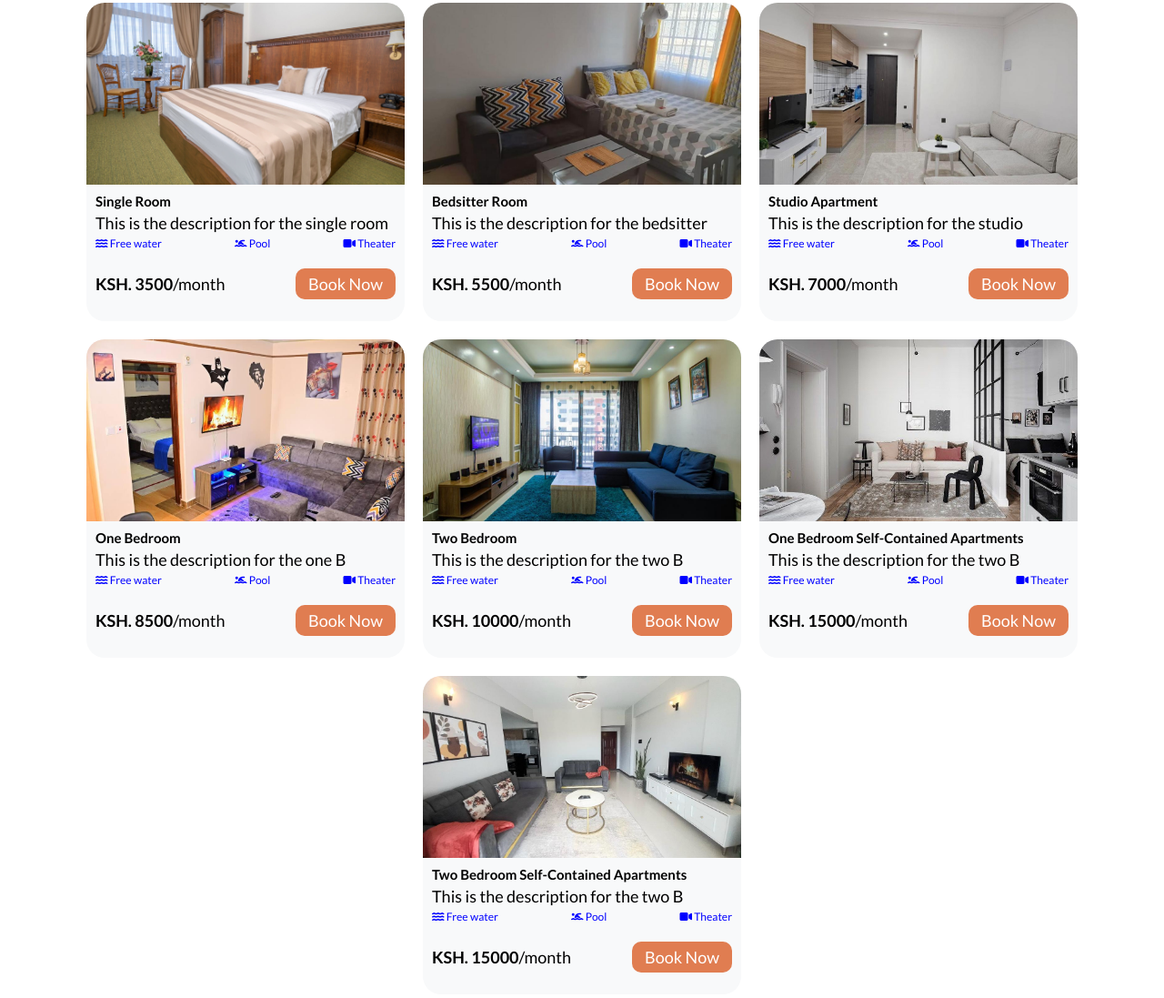
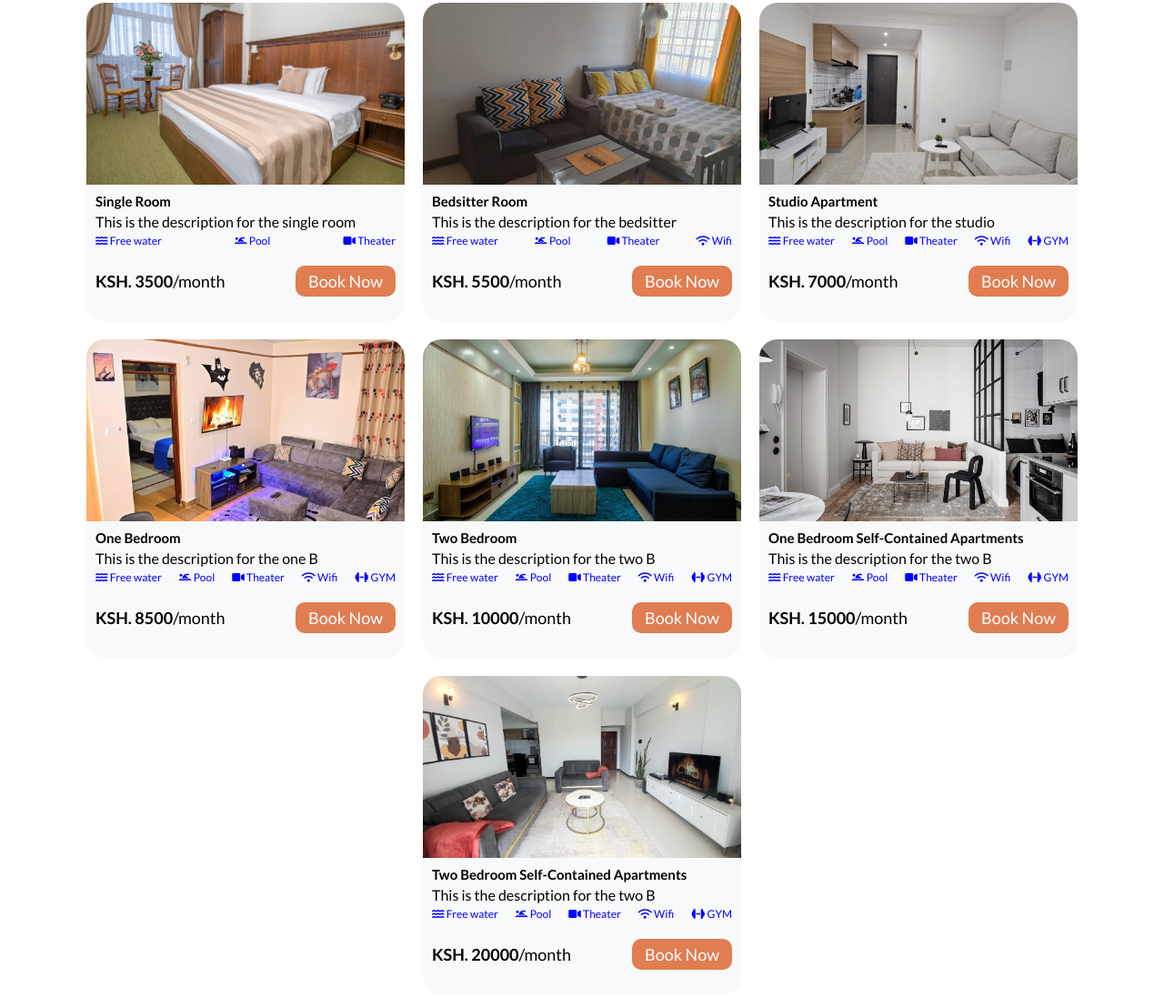
Before and after one commit to anthony-muuo/Urban-Apartment-Landing-Page, a website built with Vite: page index.html in a window 1280 px wide. Shown: the part 1321-2418 px from the top of the page at 91% size. Built offline with nearby package versions, Linux system fonts and the light colour scheme.

Commit message:
added ameninties that had remained

```diff
--- a/index.html
+++ b/index.html
@@ -138,6 +138,10 @@
                 <i class="fa-solid fa-video"></i>
                 Theater
               </div>
+              <div>
+                <i class="fa-solid fa-wifi"></i>
+                Wifi
+              </div>
             </div>
             <div class="price-book">
               <div class="room-price"><strong>KSH. 5500</strong>/month</div>
@@ -168,6 +172,14 @@
               <div>
                 <i class="fa-solid fa-video"></i>
                 Theater
+              </div>
+              <div>
+                <i class="fa-solid fa-wifi"></i>
+                Wifi
+              </div>
+              <div>
+                <i class="fa-solid fa-dumbbell"></i>
+                GYM
               </div>
             </div>
             <div class="price-book">
@@ -200,6 +212,14 @@
                 <i class="fa-solid fa-video"></i>
                 Theater
               </div>
+              <div>
+                <i class="fa-solid fa-wifi"></i>
+                Wifi
+              </div>
+              <div>
+                <i class="fa-solid fa-dumbbell"></i>
+                GYM
+              </div>
             </div>
             <div class="price-book">
               <div class="room-price"><strong>KSH. 8500</strong>/month</div>
@@ -230,6 +250,14 @@
               <div>
                 <i class="fa-solid fa-video"></i>
                 Theater
+              </div>
+              <div>
+                <i class="fa-solid fa-wifi"></i>
+                Wifi
+              </div>
+              <div>
+                <i class="fa-solid fa-dumbbell"></i>
+                GYM
               </div>
             </div>
             <div class="price-book">
@@ -262,6 +290,14 @@
                 <i class="fa-solid fa-video"></i>
                 Theater
               </div>
+              <div>
+                <i class="fa-solid fa-wifi"></i>
+                Wifi
+              </div>
+              <div>
+                <i class="fa-solid fa-dumbbell"></i>
+                GYM
+              </div>
             </div>
             <div class="price-book">
               <div class="room-price"><strong>KSH. 15000</strong>/month</div>
@@ -293,9 +329,17 @@
                 <i class="fa-solid fa-video"></i>
                 Theater
               </div>
+              <div>
+                <i class="fa-solid fa-wifi"></i>
+                Wifi
+              </div>
+              <div>
+                <i class="fa-solid fa-dumbbell"></i>
+                GYM
+              </div>
             </div>
             <div class="price-book">
-              <div class="room-price"><strong>KSH. 15000</strong>/month</div>
+              <div class="room-price"><strong>KSH. 20000</strong>/month</div>
               <a href="#" class="room-book">Book Now</a>
             </div>
           </div>
--- a/src/style.css
+++ b/src/style.css
@@ -251,7 +251,7 @@ h2 {
   margin-bottom: 0.4rem;
 }
 .room-desc {
-  font-size: large;
+  font-size: medium;
   margin-bottom: 0.4rem;
 }
 .price-book {
```
